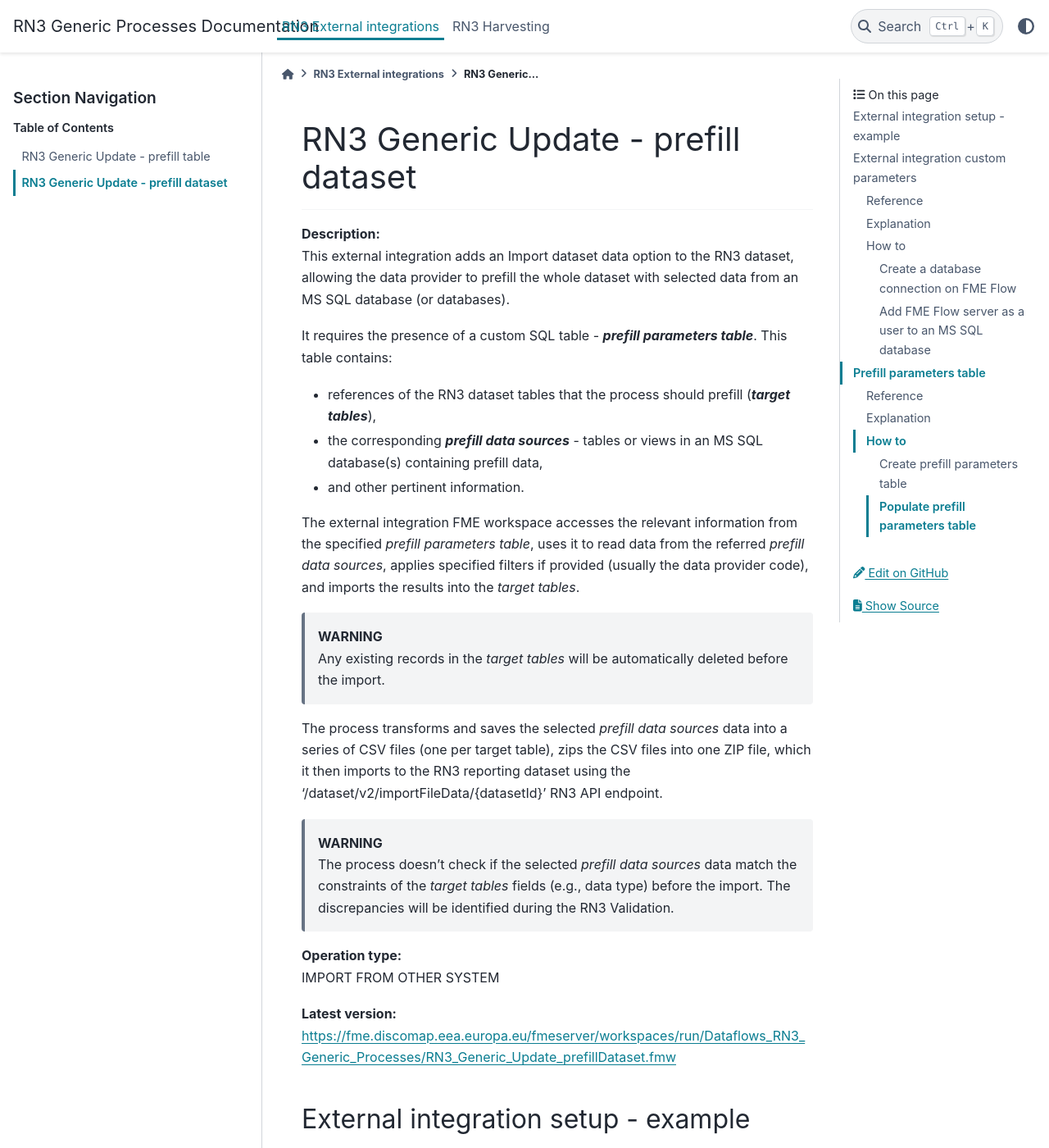
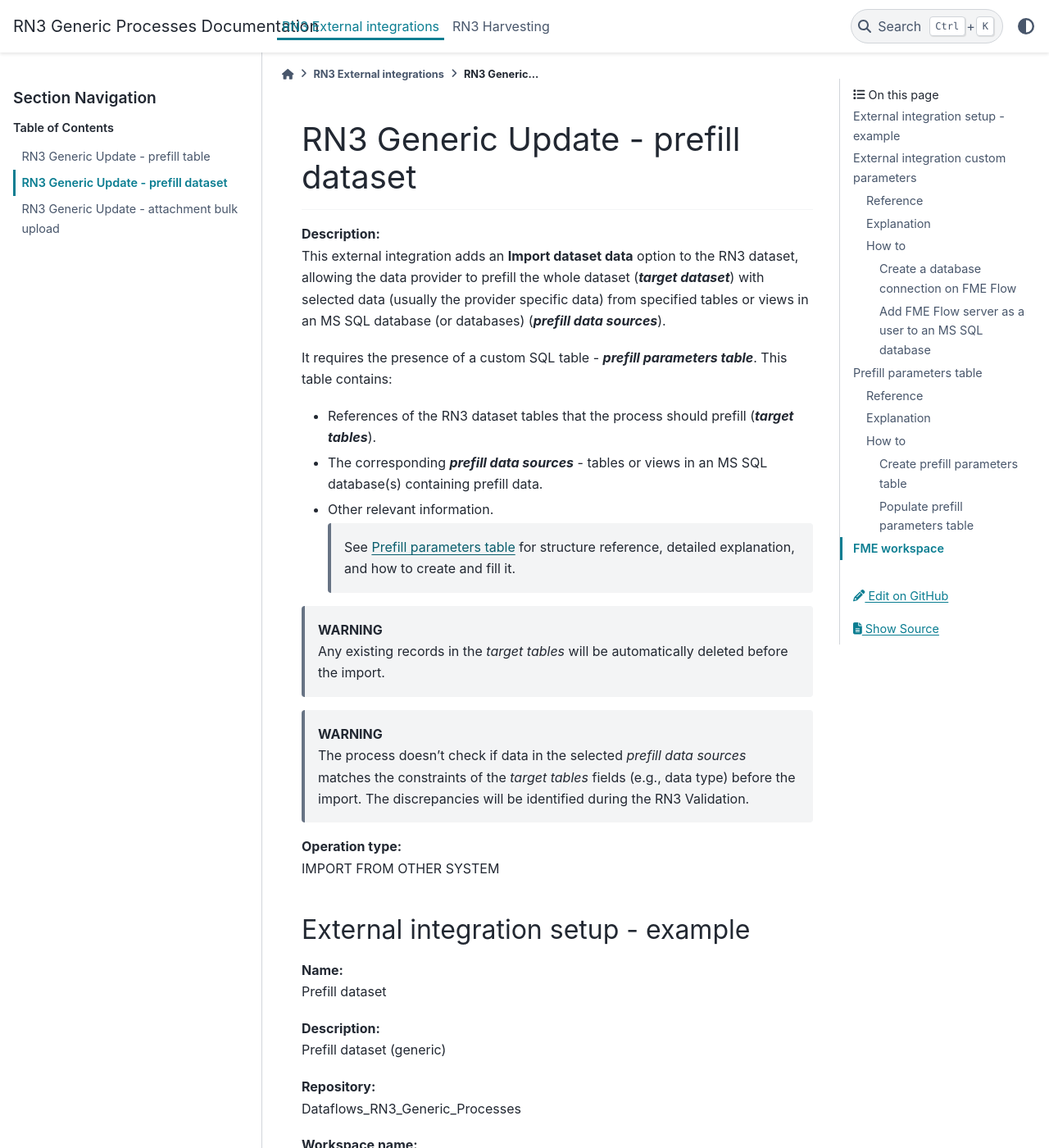
Before and after one commit to eeadata/RN3.GenericToolsAndProcesses.Documentation, a Sphinx documentation site: the page built from docs/RN3ExternalIntegrations/RN3_Generic_Update_prefill_dataset.md, in a window 1280 px wide and 1400 px high. Shown: the whole window at 82% size. Built offline with Sphinx 7.4.7 and the PyData theme 0.15.4, drawn with Linux system fonts in a browser that asks for light colours; some of the changed text lies outside the part shown.

Commit message:
AttachmentBulkUpload doc added, existing docs updated.
I added doc for the AttachmentBulkUpload external integration.
I used modified structure which I adopted in the existing docs.

```diff
--- a/docs/RN3ExternalIntegrations/RN3_Generic_Update_prefill_dataset.md
+++ b/docs/RN3ExternalIntegrations/RN3_Generic_Update_prefill_dataset.md
@@ -3,28 +3,22 @@
 ___
 
 **Description:**
-This external integration adds an Import dataset data option to the RN3 dataset, allowing the data provider to prefill the whole dataset with selected data from an MS SQL database (or databases).
+This external integration adds an **Import dataset data** option to the RN3 dataset, allowing the data provider to prefill the whole dataset (***target dataset***) with selected data (usually the provider specific data) from specified tables or views in an MS SQL database (or databases) (***prefill data sources***).
 
 It requires the presence of a custom SQL table - ***prefill parameters table***. This table contains:
-- references of the RN3 dataset tables that the process should prefill (***target tables***),
-- the corresponding ***prefill data sources*** - tables or views in an MS SQL database(s) containing prefill data,
-- and other pertinent information.
-
-The external integration FME workspace accesses the relevant information from the specified *prefill parameters table*, uses it to read data from the referred *prefill data sources*, applies specified filters if provided (usually the data provider code), and imports the results into the *target tables*.
+- References of the RN3 dataset tables that the process should prefill (***target tables***).
+- The corresponding ***prefill data sources*** - tables or views in an MS SQL database(s) containing prefill data.
+- Other relevant information.
+   > See {ref}`RN3_Generic_Update_prefill_dataset.md-prefill-parameters-table` for structure reference, detailed explanation, and how to create and fill it.
 
 >**WARNING**
 >Any existing records in the *target tables* will be automatically deleted before the import.
 
-The process transforms and saves the selected *prefill data sources* data into a series of CSV files (one per target table), zips the CSV files into one ZIP file, which it then imports to the RN3 reporting dataset using the '/dataset/v2/importFileData/{datasetId}' RN3 API endpoint.
-
 >**WARNING**
->The process doesn't check if the selected *prefill data sources* data match the constraints of the *target tables* fields (e.g., data type) before the import. The discrepancies will be identified during the RN3 Validation.
+>The process doesn't check if data in the selected *prefill data sources* matches the constraints of the *target tables* fields (e.g., data type) before the import. The discrepancies will be identified during the RN3 Validation.
 
 **Operation type:**
 IMPORT FROM OTHER SYSTEM
-
-**Latest version:**
-<https://fme.discomap.eea.europa.eu/fmeserver/workspaces/run/Dataflows_RN3_Generic_Processes/RN3_Generic_Update_prefillDataset.fmw>
 
 
 ## External integration setup - example
@@ -113,6 +108,8 @@
 
 - The individual ***table prefill data sources*** should be created in cooperation with the **responsible dataflow owner** (e.g., data steward).
 - The FME connection referred to in the **ps_databaseConnection** field must exist in the EEA's FME Flow server. The connection can be either non-JDBC or JDBC. If it's JDBC, the connection name must end with '_JDBC'. The FME Flow server needs at least *db_datareader* permissions in the linked database to access and read the *table prefill data source*.
+    > See {ref}`RN3_Generic_Update_prefill_dataset.md-how-to-1` for more details.
+
 - The process will import values only from those columns in the *table prefill data source* that have the **same name** as the fields in the *target table*. Any additional columns in the *table prefill data source* will be ignored. The *target table* fields that do not have a corresponding column in the *table prefill data source* will be imported empty.
 - If the *target table* contains any **geometry fields**, and the prefill action should prefill those too, the *table prefill data source* needs to contain the geometry values formatted as Extended GeoJSON string, not as SQL geometry!
 
@@ -195,3 +192,16 @@
         ,'countryCode'
     )
 ~~~~
+
+## FME workspace
+
+The external integration FME workspace does the following:
+- Accesses the relevant information from the *prefill parameters table*.
+- Reads data from the referred *prefill data sources*.
+- Applies specified filters if provided.
+- Imports the results into the *target dataset*.
+
+It transforms and saves the selected *prefill data sources* data into a series of CSV files (one per target table), zips the CSV files into one ZIP file, which it then imports to the RN3 reporting dataset using the '/dataset/v2/importFileData/{datasetId}' RN3 API endpoint.
+
+**Latest version:**
+<https://fme.discomap.eea.europa.eu/fmeserver/workspaces/run/Dataflows_RN3_Generic_Processes/RN3_Generic_Update_prefillDataset.fmw>
```
Also changed, not shown: other parts of docs/RN3ExternalIntegrations/RN3_Generic_Update_prefill_dataset.md (+1 -0 lines), docs/RN3ExternalIntegrations/RN3_Generic_Update_attachment_bulkUpload.md (added, +111 -0 lines), docs/RN3ExternalIntegrations/RN3_Generic_Update_prefill_table.md (+15 -9 lines), docs/RN3ExternalIntegrations/index.md (+1 -1 lines).
